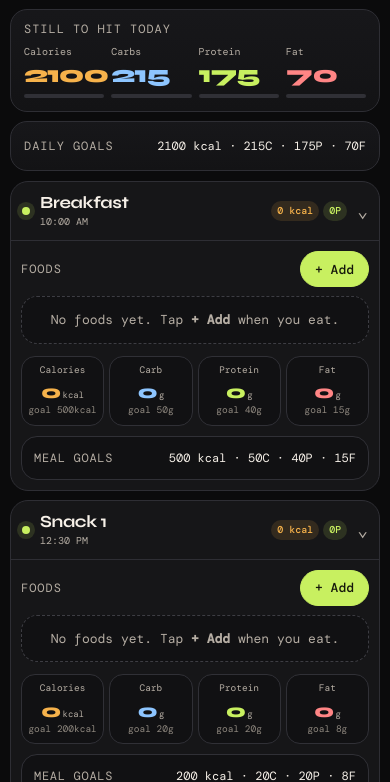
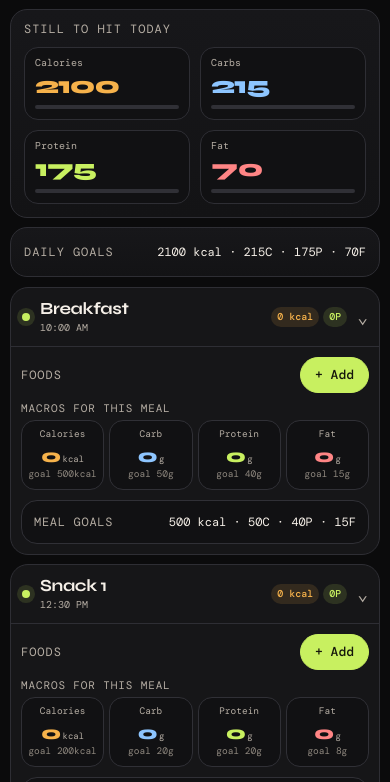
Before and after one commit to 22isodriscoll-oss/macro-tracker, a plain HTML site: page index.html in a window 390 px wide. Shown: the part 62-844 px from the top of the page. Drawn offline with nearby package versions, Linux system fonts and the light colour scheme; a web font is replaced by a local one.

Commit message:
better phone ui

```diff
--- a/app.js
+++ b/app.js
@@ -202,8 +202,11 @@ function renderMeals() {
           <div id="food-rows-${mDef.id}"></div>
         </div>
 
-        <div class="meal-totals" id="totals-${mDef.id}">
-          ${renderMealTotals(mDef.id, totals, mState.goals)}
+        <div class="meal-macros-section">
+          <div class="meal-section-label">Macros for this meal</div>
+          <div class="meal-totals" id="totals-${mDef.id}">
+            ${renderMealTotals(mDef.id, totals, mState.goals)}
+          </div>
         </div>
 
         <details class="meal-goals-details">
@@ -266,7 +269,6 @@ function renderFoodRows(mealId) {
   container.innerHTML = '';
 
   if (foods.length === 0) {
-    container.innerHTML = `<div class="empty-food-state">No foods yet. Tap <b>+ Add</b> when you eat.</div>`;
     return;
   }
 
--- a/styles.css
+++ b/styles.css
@@ -624,12 +624,25 @@ input::placeholder {
   font-size: 13px;
 }
 
+/* Meal macro section */
+.meal-macros-section {
+  margin-top: 12px;
+}
+
+.meal-section-label {
+  margin-bottom: 7px;
+  color: var(--muted);
+  font-size: 12px;
+  line-height: 1;
+  letter-spacing: 0.08em;
+  text-transform: uppercase;
+}
+
 /* Meal totals */
 .meal-totals {
   display: grid;
   grid-template-columns: repeat(4, minmax(0, 1fr));
   gap: 7px;
-  margin-top: 12px;
 }
 
 .meal-total-item {
@@ -817,6 +830,18 @@ input::placeholder {
     gap: 7px;
   }
 
+  .remaining-panel .macro-row {
+    grid-template-columns: repeat(2, minmax(0, 1fr));
+    gap: 10px;
+  }
+
+  .remaining-panel .macro-item {
+    border: 1px solid var(--border-soft);
+    border-radius: 14px;
+    background: #111113;
+    padding: 10px;
+  }
+
   .macro-name {
     font-size: 10px;
   }
@@ -898,6 +923,15 @@ input::placeholder {
 
   .meal-body {
     padding: 10px;
+  }
+
+  .meal-macros-section {
+    margin-top: 10px;
+  }
+
+  .meal-section-label {
+    margin-bottom: 6px;
+    font-size: 11px;
   }
 
   .food-summary-card {
```
